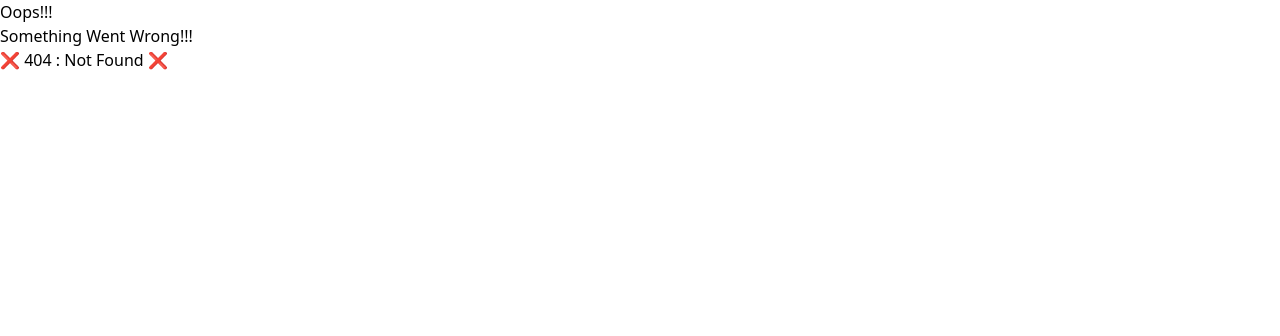
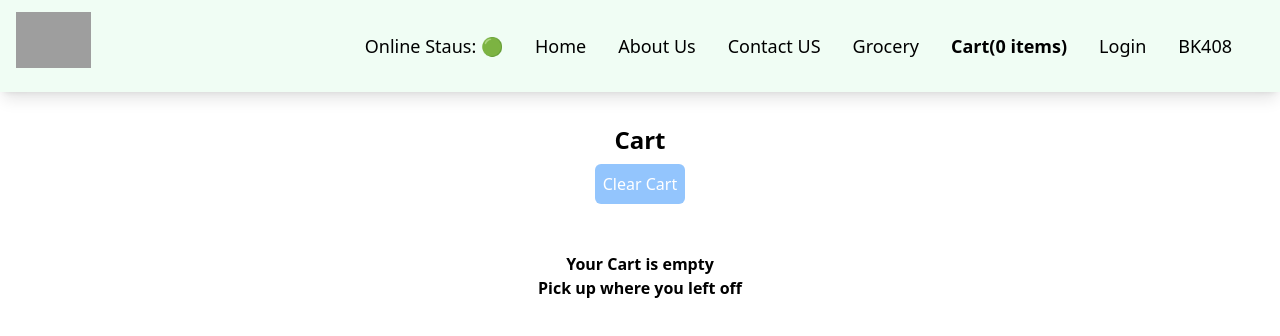
Before and after one commit to bk408/namste-react, a React (Vite) app: page /cart in a window 1280 px wide. Before the commit this address had no page. Shown: the top 336 px of the page. Built offline with nearby package versions, Linux system fonts and the light colour scheme; grey boxes are pictures that could not be loaded.

Commit message:
episode-12 completed

```diff
--- /dev/null
+++ b/src/components/Cart.js
@@ -0,0 +1,33 @@
+import { useDispatch, useSelector } from "react-redux";
+import ItemList from "./ItemList";
+import { clearCart } from "../utils/cartSlice";
+
+
+
+const Cart = () => {
+
+    const dispatch = useDispatch()
+
+    const cartItems = useSelector((store) => store.cart.items)
+
+    const handleClearCart = () => {
+      dispatch(clearCart());
+    };
+
+
+
+    return (
+      <div className="text-center m-4 p-4">
+            <h1 className="text-2xl font-bold">Cart</h1>
+            <div className="w-6/12 m-auto">
+                <button className="p-2 m-2 bg-blue-300 text-white rounded-md"
+                  onClick={handleClearCart}
+                >Clear Cart</button>
+                {cartItems.length === 0 && <h1 className="font-bold m-5 p-5">Your Cart is empty<p>Pick up where you left off</p></h1>}
+                <ItemList items={cartItems} />
+            </div>
+      </div>
+    );
+}
+
+export default Cart;
--- a/src/components/Header.js
+++ b/src/components/Header.js
@@ -39,7 +39,9 @@ const Header = () => {
           <li className="px-4 text-lg">
             <Link to="/grocery">Grocery</Link>
           </li>
-          <li className="px-4 text-lg font-bold">Cart({cartItems.length} items)</li>
+          <li className="px-4 text-lg font-bold">
+            <Link to="/cart">Cart({cartItems.length} items)</Link>
+          </li>
 
           <button
             className="login text-lg px-4"
```
Also changed, not shown: src/App.js (+7 -0 lines).
